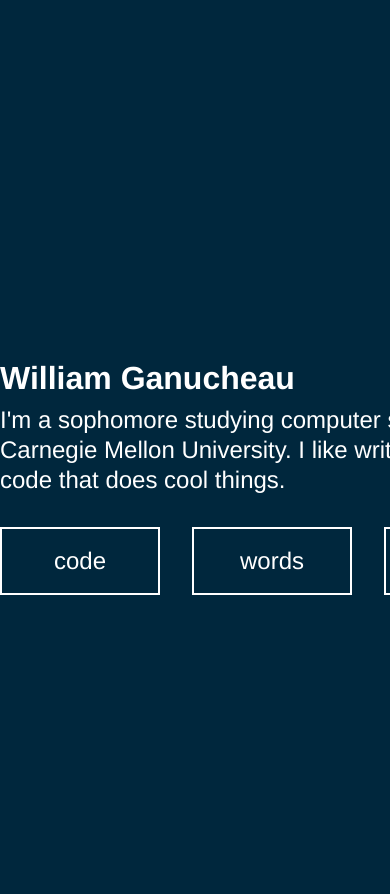
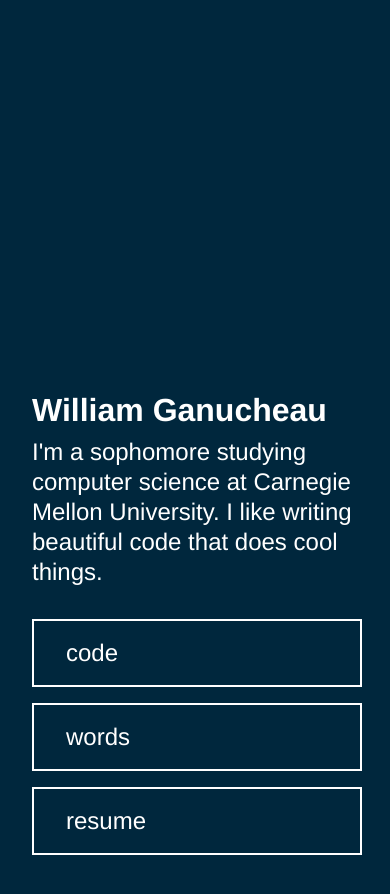
Before and after one commit to williamg/williamg.github.io, a Jekyll site: the page built from index.html, in a window 390 px wide. Shown: the top 894 px of the page. Built offline with Jekyll 4.4.1, drawn with Linux system fonts in a browser that asks for light colours.

Commit message:
Make landing page mobile friendly

```diff
--- a/_sass/_layout.scss
+++ b/_sass/_layout.scss
@@ -29,11 +29,20 @@
 #wrapper {
 	width: 17 * $spacing-unit;
 
+	@include media-query ($mobile) {
+		@include calc(width, "100% - 64px");
+		padding: $spacing-unit;
+	}
+
 	h1 {
 		font-size: $header-font-size;
 		font-family: $base-font-family;
 		width: 17 * $spacing-unit;
 		margin-bottom: 8px;
+
+		@include media-query ($mobile) {
+			width: 100%;
+		}
 	}
 
 	p {
@@ -42,6 +51,10 @@
 		width: 17 * $spacing-unit;
 		line-height: 30px;
 		margin-bottom: $spacing-unit;
+
+		@include media-query ($mobile) {
+			width: 100%;
+		}
 	}
 
 	a.horizontal {
@@ -56,7 +69,15 @@
 		text-decoration: none;
 		line-height: 2 * $spacing-unit;
 		margin-right: $spacing-unit;
-		border: 2px solid $light-color
+		border: 2px solid $light-color;
+
+		@include media-query ($mobile) {
+			@include calc(width, "100% - 32px");
+			margin-bottom: 16px;
+			text-align: left;
+			padding-left: $spacing-unit;
+			margin-right: 0px;
+		}
 	}
 
 	a.horizontal:last-of-type {
--- a/css/main.scss
+++ b/css/main.scss
@@ -19,9 +19,8 @@ $light-color:       #FFF;
 $base-color:        #00273D;
 
 // Width of the content area
-$content-width:    1024px;
-$on-palm:          600px;
-$on-laptop:        800px;
+$content-width:    22 * $spacing-unit;
+$mobile:           $content-width;
 
 
 
@@ -38,6 +37,12 @@ $on-laptop:        800px;
     }
 }
 
+@mixin calc ($property, $expression) {
+	#{$property}: calc(#{$expression});
+	#{$property}: -webkit-calc(#{$expression});
+	#{$property}: -moz-calc(#{$expression});
+}
+
 
 
 // Import partials from `sass_dir` (defaults to `_sass`)
```
